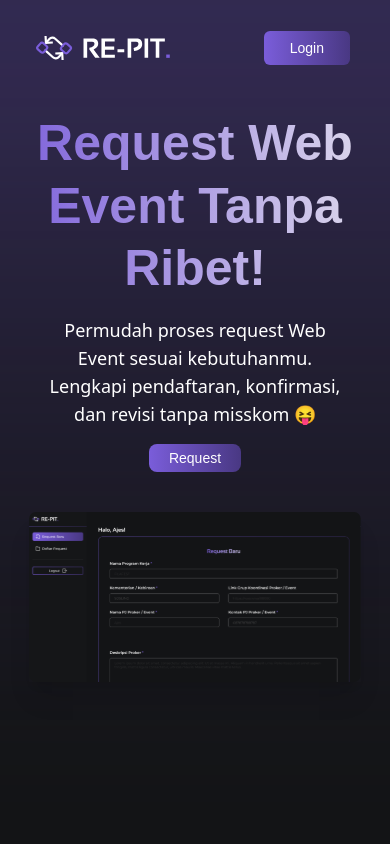
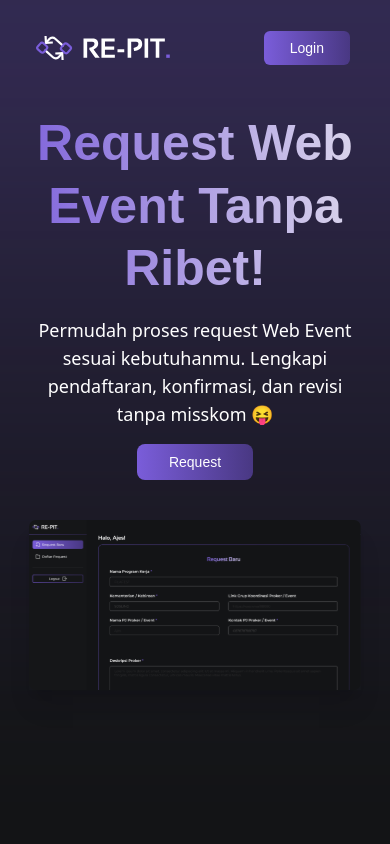
Before and after one commit to RE-PIT-BEM/re-pit-frontend, a React (Vite) app: page / in a window 390 px wide. Shown: the top 844 px of the page. Built offline with nearby package versions, Linux system fonts and the light colour scheme; no server answers.

Commit message:
fix: responsive dikit

```diff
--- a/src/view/Home.jsx
+++ b/src/view/Home.jsx
@@ -43,7 +43,7 @@ const Home = () => {
 
               {/* Landing Page Description */}
               <div
-                className={`select-none w-fit text-white text-lg text-center px-12 sm:px-[150px] md:px-[100px] lg:px-[250px] xl:px-[450px] lg:-mt-4 mt-4 ${
+                className={`select-none w-fit text-white text-lg text-center px-[22px] sm:px-[150px] md:px-[100px] lg:px-[250px] xl:px-[450px] lg:-mt-4 mt-4 ${
                   isAnimated ? "animate-fade-in" : ""
                 }`}
               >
@@ -54,7 +54,7 @@ const Home = () => {
               {/* Call-to-Action Button */}
               <div className={`w-fit ${isAnimated ? "animate-fade-in" : ""}`}>
                 <Link to="/login">
-                  <button className="select-none font-sansation text-sm rounded-lg bg-gradient-to-r from-[#7A5DDA] to-[#493883] hover:to-white hover:from-white px-5 py-1 sm:px-6 md:px-7 lg:px-8 lg:py-2 text-white hover:text-[#7A5DDA] hover:shadow-[0_0_10px_0_#7A5DDA] duration-300 mt-4 lg:mt-0">
+                  <button className="select-none font-sansation text-sm rounded-lg bg-gradient-to-r from-[#7A5DDA] to-[#493883] hover:to-white hover:from-white px-8 py-2 sm:px-6 md:px-7 lg:px-8 lg:py-2 text-white hover:text-[#7A5DDA] hover:shadow-[0_0_10px_0_#7A5DDA] duration-300 mt-4 lg:mt-0">
                     Request
                   </button>
                 </Link>
@@ -79,7 +79,7 @@ const Home = () => {
                   <h1 className="text-center xl:pl-44 text-4xl sm:text-3xl md:text-4xl lg:text-4xl font-sansation bg-gradient-to-r from-[#7A5DDA] to-[#e3e0ed] bg-clip-text text-transparent font-bold">
                     RE-PIT
                   </h1>
-                  <p className="text-justify mt-4 lg:px-14 xl:pl-44 px-4 xl:px-0 sm:px-6 md:px-10">
+                  <p className="text-justify mt-4 lg:px-14 xl:pl-44 px-4 xl:px-0 sm:px-6 md:px-10 text-[16px]">
                     RE-PIT adalah platform request Web Event yang dikembangkan
                     oleh Kebiroan PIT BEM FILKOM UB untuk memfasilitasi
                     pengajuan, pengelolaan, dan konfirmasi event secara
@@ -120,7 +120,7 @@ const Home = () => {
                   <h1 className="text-center xl:pr-44 text-4xl sm:text-3xl md:text-4xl lg:text-4xl font-sansation bg-gradient-to-r from-[#7A5DDA] to-[#e3e0ed] bg-clip-text text-transparent font-bold">
                     FITUR UTAMA
                   </h1>
-                  <p className="text-justify mt-4 xl:pr-44 px-4 lg:pr-14 xl:px-0 sm:px-6 md:px-10">
+                  <p className="text-justify mt-4 xl:pr-44 px-4 lg:pr-14 xl:px-0 sm:px-6 md:px-10 text-[16px]">
                     Re-PIT menawarkan kemudahan dalam pengajuan Web Event dengan
                     sistem terstruktur, notifikasi otomatis, dan panel
                     administrasi lengkap untuk pengelolaan pendaftaran yang
```
